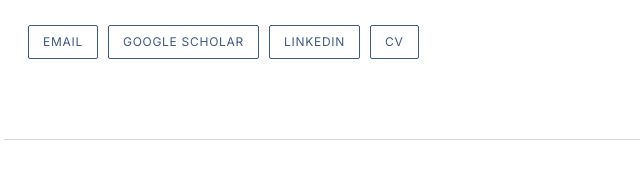
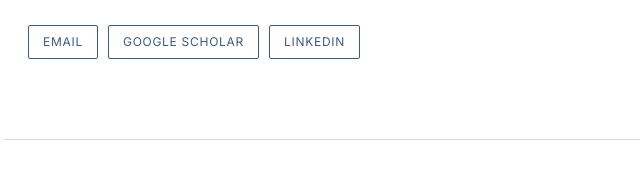
Before and after one commit to apoorva-upadhyaya/apoorva-upadhyaya.github.io, a plain HTML site: page index.html in a window 1280 px wide. Shown: the part 463-651 px from the top of the page, 276-916 px from the left. Drawn offline with nearby package versions, Linux system fonts and the light colour scheme.

Commit message:
Update index.html

```diff
--- a/index.html
+++ b/index.html
@@ -299,7 +299,6 @@
       <a href="mailto:upadhyaya@l3s.de">Email</a>
       <a href="https://scholar.google.com/citations?user=kRwvOfUAAAAJ&hl=en" target="_blank">Google Scholar</a>
       <a href="https://www.linkedin.com/in/apoorva-upadhyaya-46950118b/" target="_blank">LinkedIn</a>
-      <a href="CV_ApoorvaUpadhyaya.pdf" target="_blank">CV</a>
     </div>
   </div>
   <div class="avatar-wrap">
```
